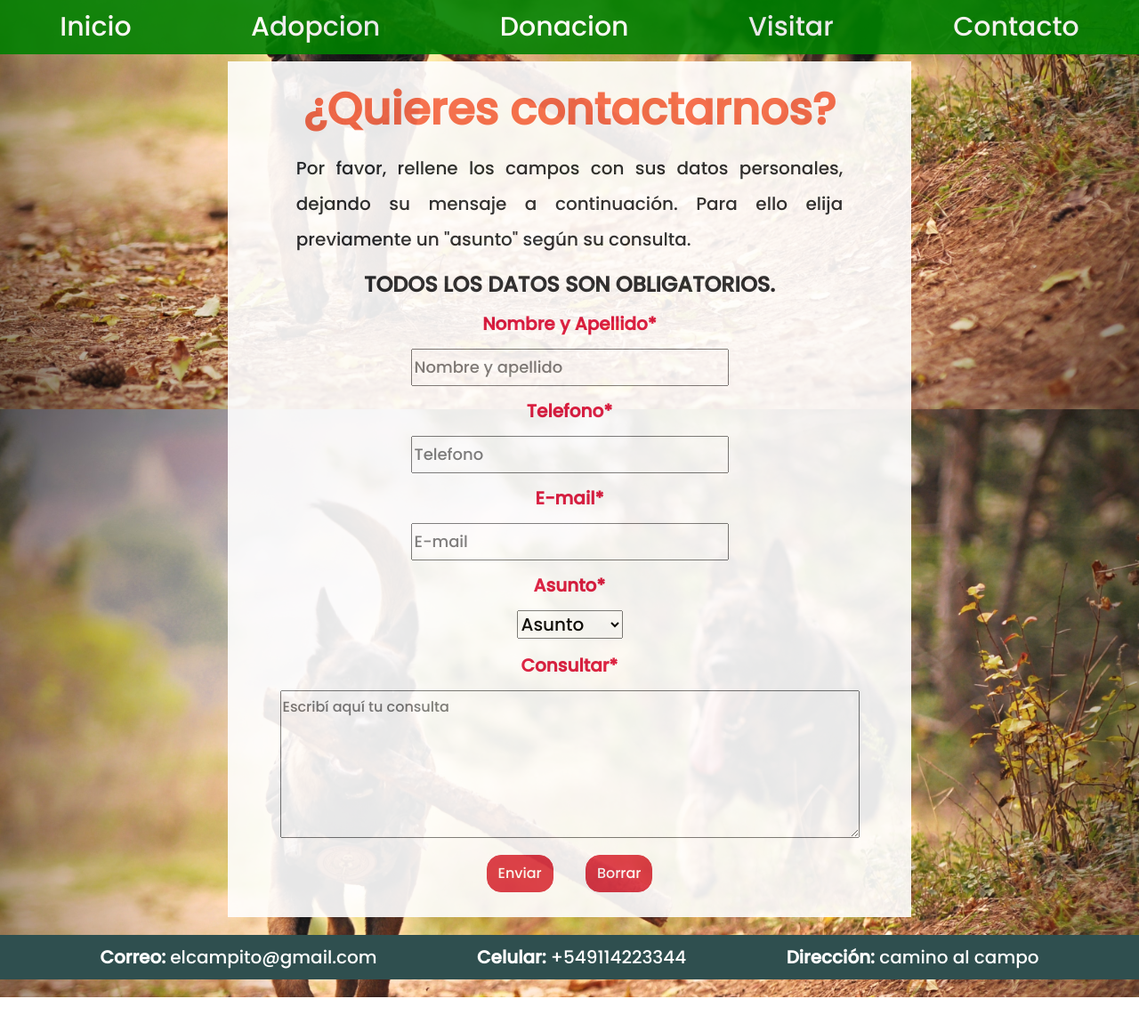
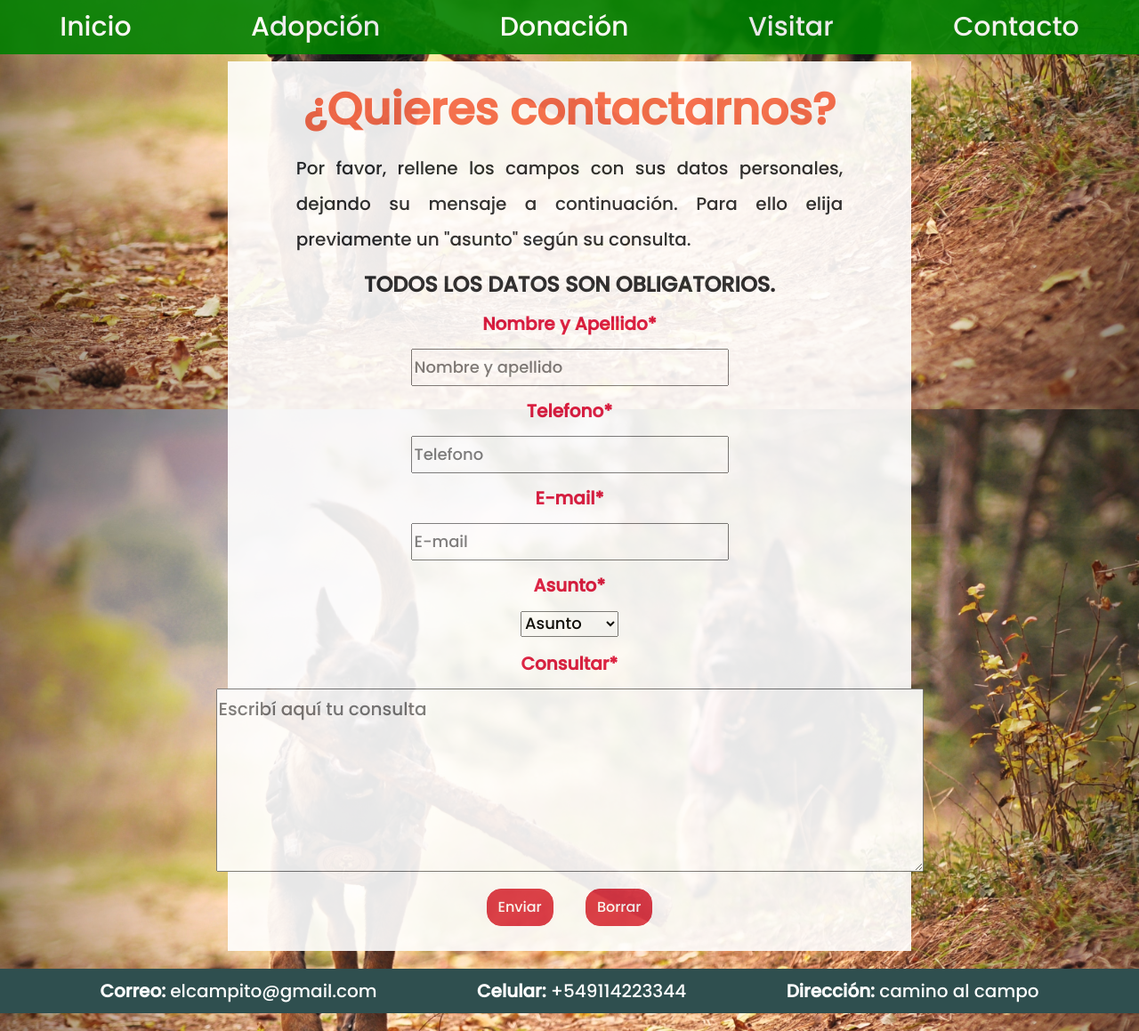
Before and after one commit to LautaroPC/PF-PerezCrespo, a plain HTML site: page pag/contact.html in a window 1280 px wide. Shown: the part 390-1549 px from the top of the page at 89% size. Before the commit the page ends 1511 px from the top, so only its background shows below. Drawn offline with nearby package versions, Linux system fonts and the light colour scheme.

Commit message:
cambios en archivo htm y css

```diff
--- a/css/style.css
+++ b/css/style.css
@@ -120,11 +120,11 @@ body{
     }
     /* Tamaño de letra en comentario seccion contacto */
     #commentLyrics{
-        font-size: 18px;
+        font-size: 20px;
     }
     /* Tamaño de letra en la barra de asunto en seccion de contacto */
     #affair{
-        font-size: 20px;
+        font-size: 18px;
     }
     /* Tamaño de la letra de los botones */
     input{
--- a/pag/contact.html
+++ b/pag/contact.html
@@ -29,12 +29,12 @@
                     </div>
                     <div class="header__box flex-fill">
                         <li>
-                            <a href="adoption.html" class="nav__bar text-decoration-none"> Adopcion </a>
+                            <a href="adoption.html" class="nav__bar text-decoration-none"> Adopción </a>
                         </li>
                     </div>
                     <div class="header__box flex-fill">
                         <li>
-                            <a href="donation.html" class="nav__bar text-decoration-none"> Donacion </a>
+                            <a href="donation.html" class="nav__bar text-decoration-none"> Donación </a>
                         </li>
                     </div>
                     <div class="header__box flex-fill">
@@ -66,13 +66,13 @@
                     <h4 class="affair py-3 fw-bold">Asunto*</h4>
                     <select name="affair" id="affair">
                         <option value=" " disabled selected>Asunto</option>
-                        <option value="adoption">Adopcion</option>
-                        <option value="donation">Donacion</option>
+                        <option value="adoption">Adopción</option>
+                        <option value="donation">Donación</option>
                         <option value="visit">Visita</option>
                         <option value="other">Otro</option>
                     </select>
                     <h4 class="comment py-3 fw-bold">Consultar*</h4>
-                    <textarea name="comment" id="letra" cols="45" rows="5" placeholder="Escribí aquí tu consulta"></textarea>
+                    <textarea name="comment" id="commentLyrics" cols="45" rows="5" placeholder="Escribí aquí tu consulta"></textarea>
                 </fieldset>
                 <button type="submit" class="btn btn-danger mx-3 my-2 py-2 fs-6 rounded-4">Enviar</button>
                 <button type="reset" class="btn btn-danger mx-3 my-2 py-2 fs-6 rounded-4">Borrar</button>
```
Also changed, not shown: index.html (+2 -2 lines), pag/adoption.html (+2 -2 lines), pag/donation.html (+2 -2 lines), pag/visit.html (+2 -2 lines).
